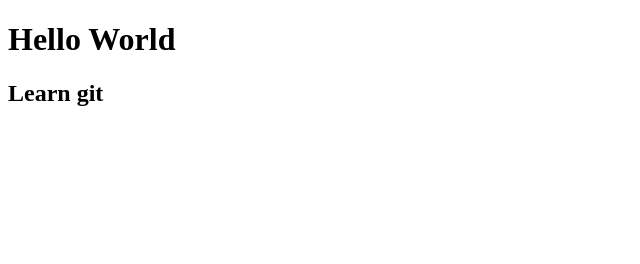
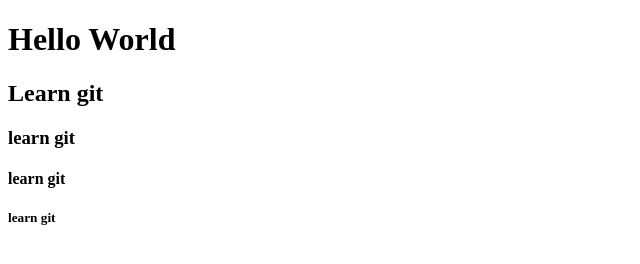
Before and after one commit to harshsaini659/Learn, a plain HTML site: page index.html in a window 1280 px wide. Shown: the whole page, without its empty margins (0-640 px from the left). Drawn offline with Linux system fonts and the light colour scheme.

Commit message:
1st commit in master branch

```diff
--- a/index.html
+++ b/index.html
@@ -8,5 +8,8 @@
 <body>
     <h1>Hello World</h1>
     <h2>Learn git</h2>
+    <h3>learn git</h3>
+    <h4>learn git</h4>
+    <h5>learn git</h5>
 </body>
 </html>
```
